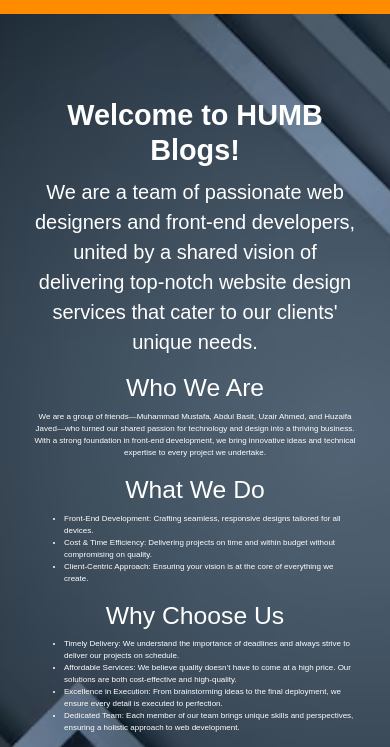
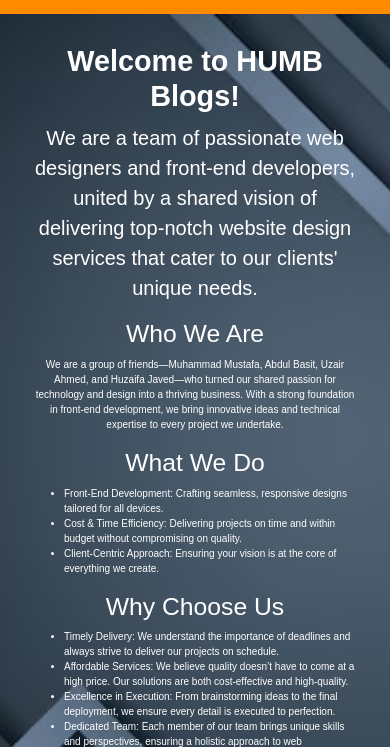
Before and after one commit to mustafa411039/Portfolio-for-group, a plain HTML site: page about.html in a window 390 px wide. Shown: the part 89-836 px from the top of the page. Drawn offline with nearby package versions, Linux system fonts and the light colour scheme.

Commit message:
Update about.css

```diff
--- a/about.css
+++ b/about.css
@@ -152,6 +152,6 @@ body {
     }
 
     p, ul {
-        font-size: 0.5rem;
+        font-size: 10px;
     }
 }
```
